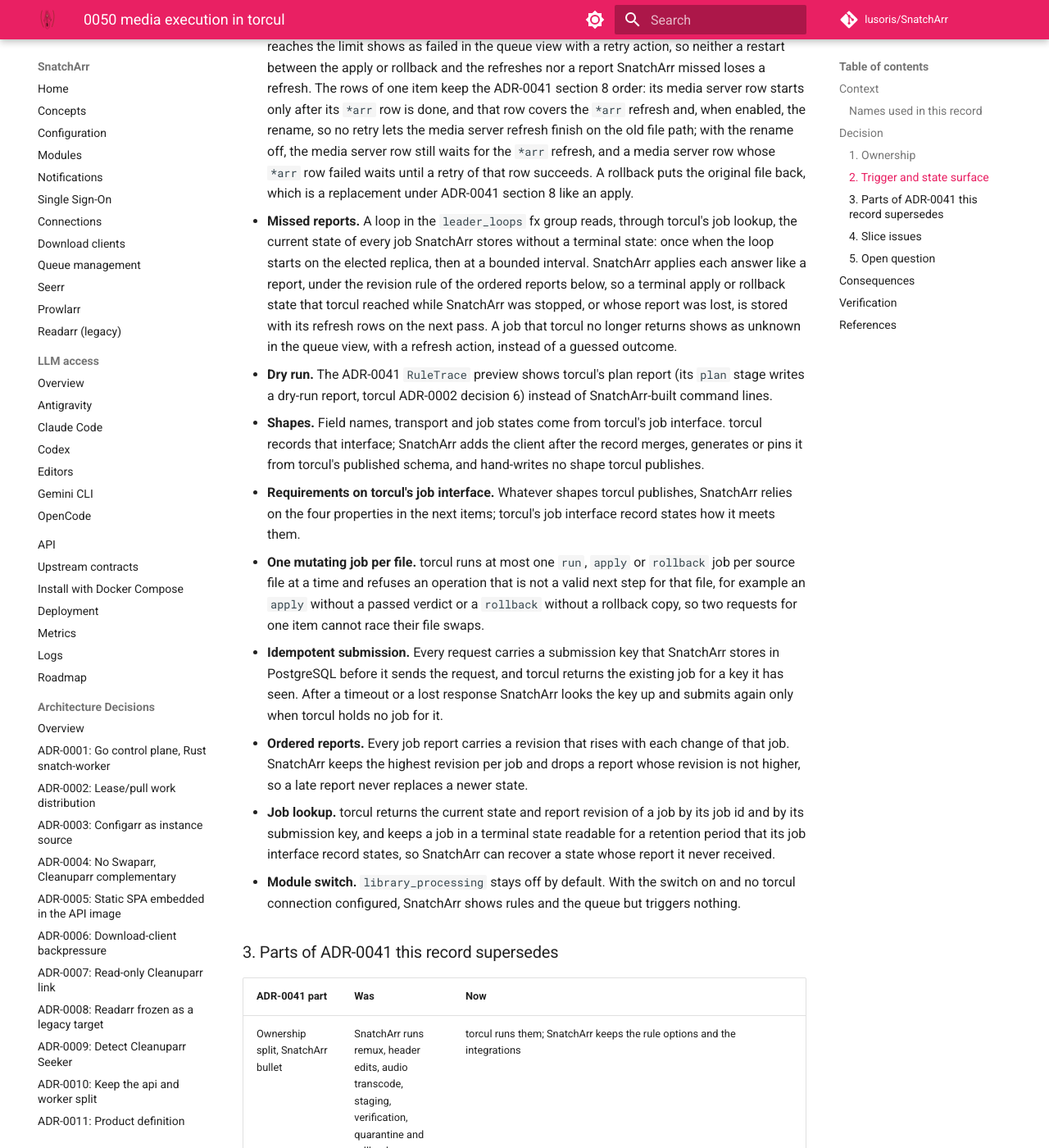
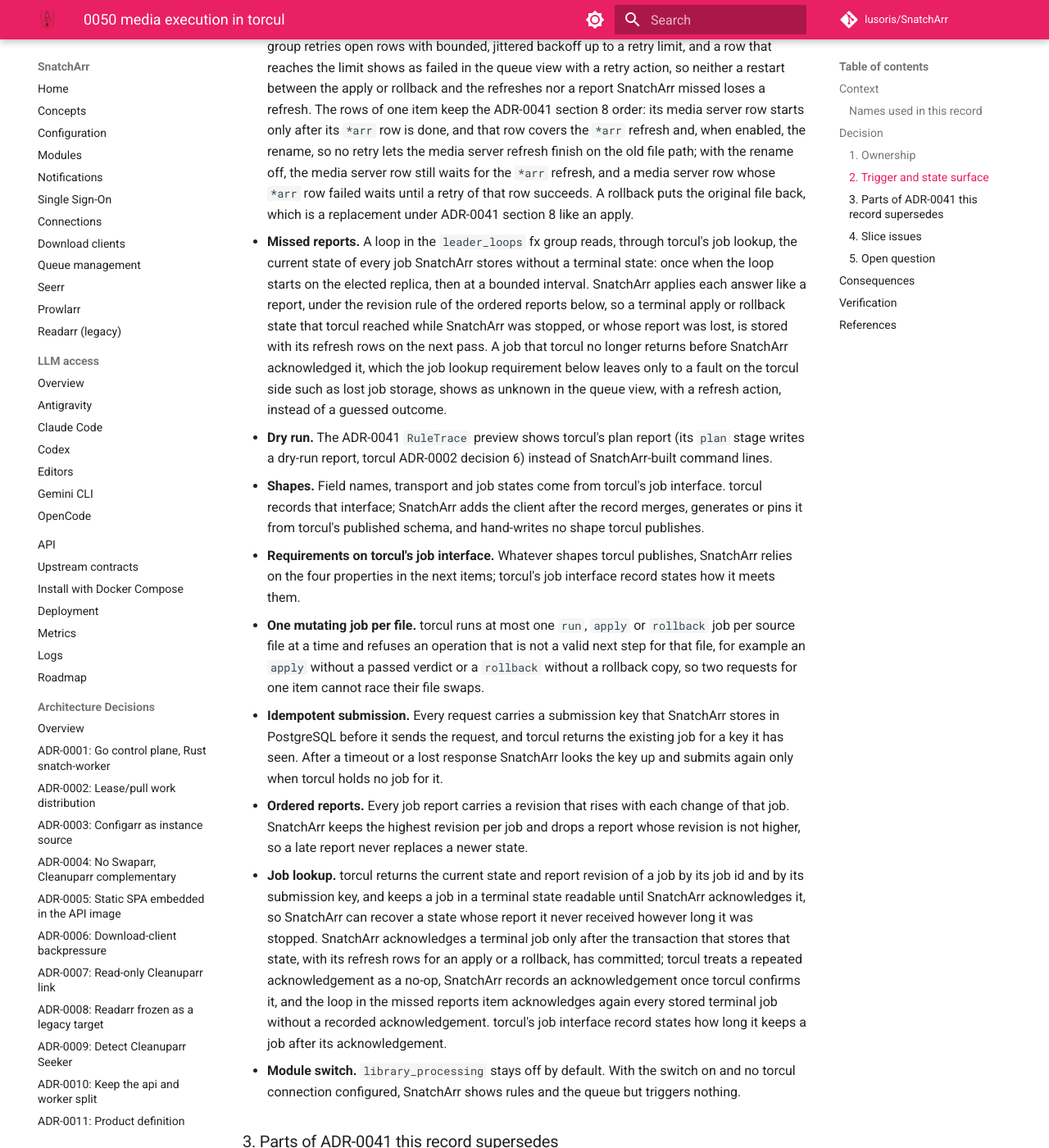
Before and after one commit to lusoris/SnatchArr, an MkDocs documentation site: the page built from docs/adr/0050-media-execution-in-torcul.md, in a window 1280 px wide and 1400 px high, scrolled down 4120 px. Shown: the whole window at 82% size. Built offline with MkDocs 1.6.1 and Material for MkDocs 9.7.7, drawn with Linux system fonts in a browser that asks for light colours; comment, search, counter and statistics services are not loaded; some of the changed text lies outside the part shown.

Commit message:
docs(adr): keep torcul terminal jobs until SnatchArr acknowledges
CodeRabbit review on b9e3babf found that the job lookup let torcul
drop a terminal job after a retention period. A SnatchArr stopped
longer than that period, after an apply finished and its report was
lost, found no job, showed the item as unknown and wrote no refresh
row, so the claim that a missed report loses no refresh did not
hold.

torcul now keeps a terminal job readable until SnatchArr
acknowledges it. SnatchArr acknowledges only after the transaction
that stores the terminal state and its refresh rows has committed.
A repeated acknowledgement is a no-op, SnatchArr records an
acknowledgement once torcul confirms it, and the missed reports
loop acknowledges again every stored terminal job without one. The
unknown state now covers only a fault on the torcul side, such as
lost job storage. torcul's job interface record states how long it
keeps a job after the acknowledgement.

Signed-off-by: lusoris <lusoris@proton.me>

```diff
--- a/docs/adr/0050-media-execution-in-torcul.md
+++ b/docs/adr/0050-media-execution-in-torcul.md
@@ -59,16 +59,16 @@ SnatchArr starts, links and ships no media tool and no media library. torcul is
 - **Client side.** The SnatchArr `api` is the torcul client, the same way it is the client of every other integration. The Rust `worker` stays the stateless snatch data plane of [ADR-0001](0001-go-control-plane-rust-snatch-worker.md) and [ADR-0010](0010-keep-api-worker-split.md); it gains no media capability, no library mount and no processing lease.
 - **What SnatchArr sends.** Per library item: the file reference (the `*arr` file path rewritten by the path mapping in the next item), the file size `*arr` reports, the rule after scoping, the metadata inputs from section 1, the source quality from `*arr`, and the operation (plan, run, apply, rollback). torcul joins that source quality with the content hash of its plan-time source fingerprint (torcul ADR-0002 decision 4, apply step 3) into the `<orig_hash_and_quality>` value of the `SNATCHARR_PROCESSED_FROM` container tag (ADR-0041 section 12) and writes the tag.
 - **File references.** Each torcul connection configured in SnatchArr carries a path mapping with one entry per `*arr` instance and library root: each entry maps the pair of a SnatchArr `*arr` instance and a root folder path that instance reports through its `rootfolder` endpoint to the path of the same storage inside torcul, the way [ADR-0047](0047-list-sync-across-instances.md) maps a root alias to one path per target. One connection can serve several `*arr` instances; two instances that report the same root folder path, such as `/movies`, for different libraries keep separate entries, and SnatchArr refuses a second entry for the same instance and root folder path. SnatchArr resolves a file reference only through the entries of the instance that reported the file, and triggers no job for a file outside every root mapped for that instance or under more than one of them. As a requirement on torcul's job interface, its `plan` stage refuses a reference that does not resolve to a regular file under a library root configured in torcul, or whose size differs from the size `*arr` reports; its apply already refuses when the source fingerprint taken at plan time (device, inode, size, modification time, content hash) has changed (torcul ADR-0002 decision 4, apply step 3).
-- **What SnatchArr keeps.** Per job: the torcul job id, the submission key, the state and verdicts torcul reports with the highest report revision seen, and the plan report. SnatchArr stores them in PostgreSQL next to the item, streams changes over SSE and shows them in the web app and the Jellyfin plugin.
+- **What SnatchArr keeps.** Per job: the torcul job id, the submission key, the state and verdicts torcul reports with the highest report revision seen, the plan report, and whether torcul confirmed SnatchArr's acknowledgement of a terminal state. SnatchArr stores them in PostgreSQL next to the item, streams changes over SSE and shows them in the web app and the Jellyfin plugin.
 - **After an apply or a rollback.** When SnatchArr stores a done state for an apply or a rollback, from a torcul report or from the lookup in the next item, it triggers the `*arr` refresh and optional rename and the media server item refresh through their APIs, as ADR-0041 section 8 states. SnatchArr writes one refresh row per target service in the same transaction that stores the done state, at most once per job and target service; a loop in the `leader_loops` fx group retries open rows with bounded, jittered backoff up to a retry limit, and a row that reaches the limit shows as failed in the queue view with a retry action, so neither a restart between the apply or rollback and the refreshes nor a report SnatchArr missed loses a refresh. The rows of one item keep the ADR-0041 section 8 order: its media server row starts only after its `*arr` row is done, and that row covers the `*arr` refresh and, when enabled, the rename, so no retry lets the media server refresh finish on the old file path; with the rename off, the media server row still waits for the `*arr` refresh, and a media server row whose `*arr` row failed waits until a retry of that row succeeds. A rollback puts the original file back, which is a replacement under ADR-0041 section 8 like an apply.
-- **Missed reports.** A loop in the `leader_loops` fx group reads, through torcul's job lookup, the current state of every job SnatchArr stores without a terminal state: once when the loop starts on the elected replica, then at a bounded interval. SnatchArr applies each answer like a report, under the revision rule of the ordered reports below, so a terminal apply or rollback state that torcul reached while SnatchArr was stopped, or whose report was lost, is stored with its refresh rows on the next pass. A job that torcul no longer returns shows as unknown in the queue view, with a refresh action, instead of a guessed outcome.
+- **Missed reports.** A loop in the `leader_loops` fx group reads, through torcul's job lookup, the current state of every job SnatchArr stores without a terminal state: once when the loop starts on the elected replica, then at a bounded interval. SnatchArr applies each answer like a report, under the revision rule of the ordered reports below, so a terminal apply or rollback state that torcul reached while SnatchArr was stopped, or whose report was lost, is stored with its refresh rows on the next pass. A job that torcul no longer returns before SnatchArr acknowledged it, which the job lookup requirement below leaves only to a fault on the torcul side such as lost job storage, shows as unknown in the queue view, with a refresh action, instead of a guessed outcome.
 - **Dry run.** The ADR-0041 `RuleTrace` preview shows torcul's plan report (its `plan` stage writes a dry-run report, torcul ADR-0002 decision 6) instead of SnatchArr-built command lines.
 - **Shapes.** Field names, transport and job states come from torcul's job interface. torcul records that interface; SnatchArr adds the client after the record merges, generates or pins it from torcul's published schema, and hand-writes no shape torcul publishes.
 - **Requirements on torcul's job interface.** Whatever shapes torcul publishes, SnatchArr relies on the four properties in the next items; torcul's job interface record states how it meets them.
 - **One mutating job per file.** torcul runs at most one `run`, `apply` or `rollback` job per source file at a time and refuses an operation that is not a valid next step for that file, for example an `apply` without a passed verdict or a `rollback` without a rollback copy, so two requests for one item cannot race their file swaps.
 - **Idempotent submission.** Every request carries a submission key that SnatchArr stores in PostgreSQL before it sends the request, and torcul returns the existing job for a key it has seen. After a timeout or a lost response SnatchArr looks the key up and submits again only when torcul holds no job for it.
 - **Ordered reports.** Every job report carries a revision that rises with each change of that job. SnatchArr keeps the highest revision per job and drops a report whose revision is not higher, so a late report never replaces a newer state.
-- **Job lookup.** torcul returns the current state and report revision of a job by its job id and by its submission key, and keeps a job in a terminal state readable for a retention period that its job interface record states, so SnatchArr can recover a state whose report it never received.
+- **Job lookup.** torcul returns the current state and report revision of a job by its job id and by its submission key, and keeps a job in a terminal state readable until SnatchArr acknowledges it, so SnatchArr can recover a state whose report it never received however long it was stopped. SnatchArr acknowledges a terminal job only after the transaction that stores that state, with its refresh rows for an apply or a rollback, has committed; torcul treats a repeated acknowledgement as a no-op, SnatchArr records an acknowledgement once torcul confirms it, and the loop in the missed reports item acknowledges again every stored terminal job without a recorded acknowledgement. torcul's job interface record states how long it keeps a job after its acknowledgement.
 - **Module switch.** `library_processing` stays off by default. With the switch on and no torcul connection configured, SnatchArr shows rules and the queue but triggers nothing.
 
 ### 3. Parts of ADR-0041 this record supersedes
```
